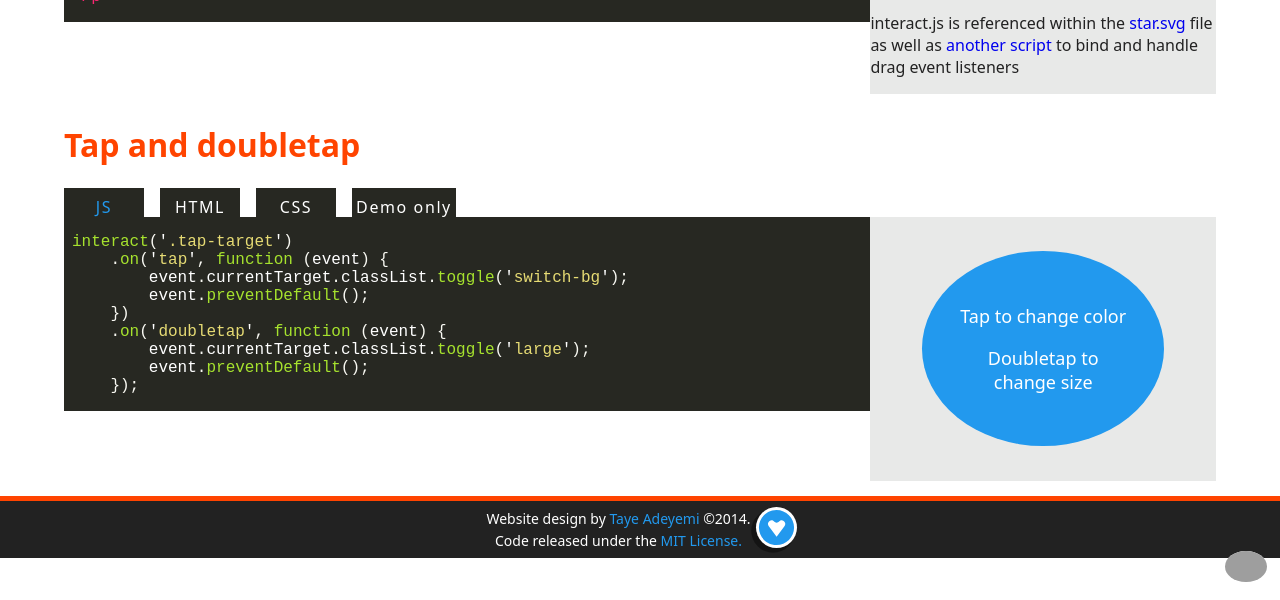
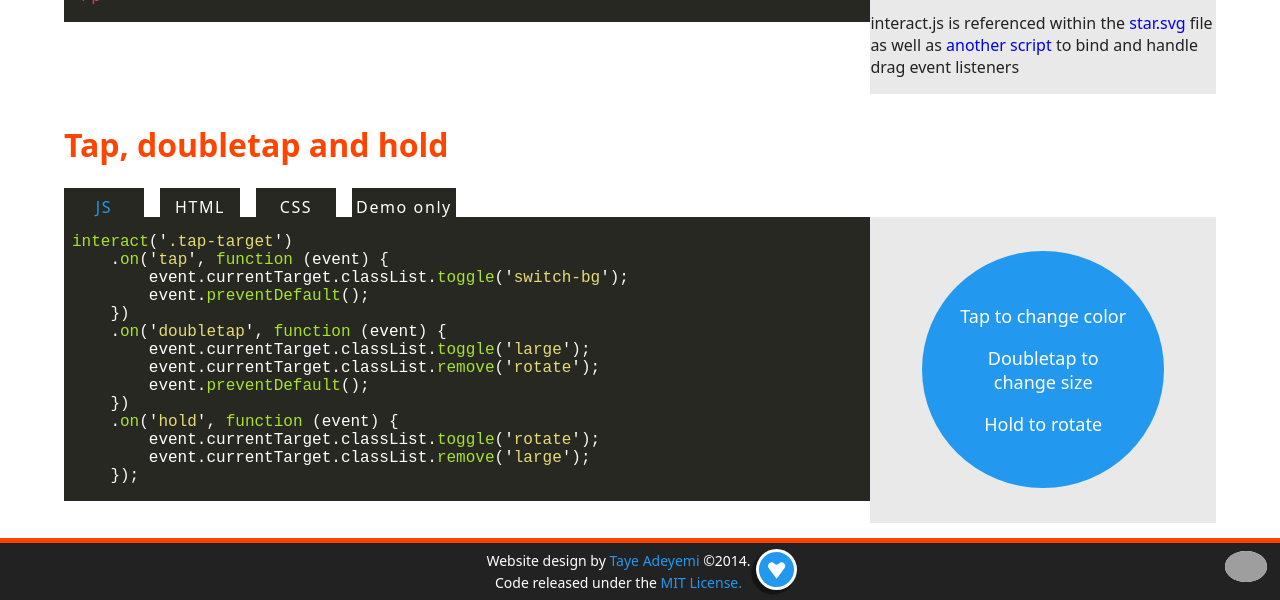
Before and after one commit to interactjs/interactjs.github.io, a Jekyll site: the page built from index.html, in a window 1280 px wide and 900 px high, scrolled down 4486 px, cut to the strip 300-900 px from the top of the window. Built offline with Jekyll 4.4.1, drawn with Linux system fonts in a browser that asks for light colours; Markdown is read by kramdown in place of the engine named in the settings; grey boxes are pictures that could not be loaded.

Commit message:
Add hold to tap and doubletap demo

```diff
--- a/index.html
+++ b/index.html
@@ -610,7 +610,7 @@
         <label class="demo-label" for="demo-6-demo"> Demo only </label>
     </div>
 
-    <h1 id="tap-doubletap">Tap and doubletap</h1>
+    <h1 id="tap-doubletap">Tap, doubletap and hold</h1>
 
     <div class="demo-area">
         <input id="demo-7-html" type="radio" name="demo-7" hidden checked>
@@ -618,7 +618,7 @@
         <div class="html-code">
 {% highlight html %}
 <!-- enable javascript to view a demo -->
-<div class="tap-target"> <p>Tap to change color</p> <p>Doubletap to change size</p> </div>
+<div class="tap-target"> <p>Tap to change color</p> <p>Doubletap to change size</p> <p>Hold to rotate</p> </div>
 
 {% endhighlight %}
         </div>
@@ -655,6 +655,11 @@
   transform: scale(1.25);
 }
 
+.rotate {
+  -webkit-transform: rotate(180deg);
+  transform: rotate(180deg);
+}
+
 {% endhighlight %}
         </div>
 
@@ -670,7 +675,12 @@
     })
     .on('doubletap', function (event) {
         event.currentTarget.classList.toggle('large');
+        event.currentTarget.classList.remove('rotate');
         event.preventDefault();
+    })
+    .on('hold', function (event) {
+        event.currentTarget.classList.toggle('rotate');
+        event.currentTarget.classList.remove('large');
     });
 {% endhighlight %}
         </div>
```
